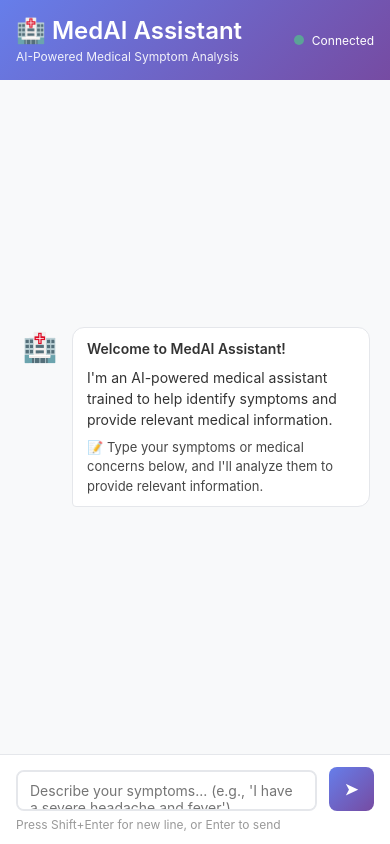
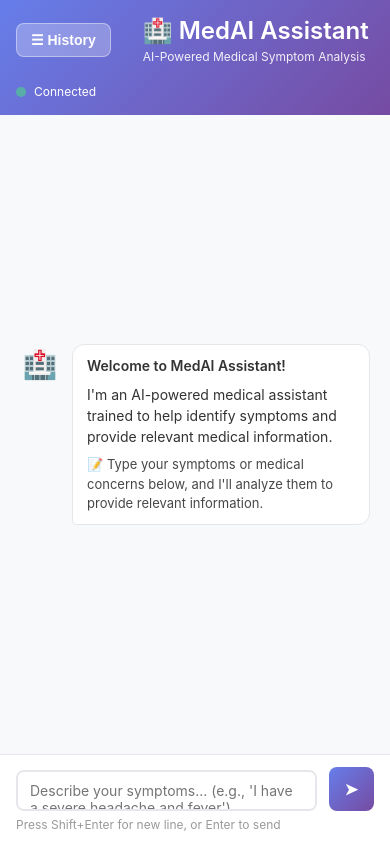
Before and after one commit to ulbsdenisr/Gen_MedAI, a Flask app: page / in a window 390 px wide. Run offline with Flask 3, Linux system fonts and the light colour scheme; data comes from the database, SQL or seed files in the repository.

Commit message:
Added Chat History in the UI

```diff
--- a/app.py
+++ b/app.py
@@ -40,7 +40,7 @@ def load_models():
     if nlp is None:
         try:
             import spacy
-            nlp = spacy.load("model/model_with_textcats")
+            nlp = spacy.load("model/model-best")
             print("✓ spaCy NER model loaded")
         except Exception as e:
             print(f"✗ Error loading NER model: {e}")
@@ -178,6 +178,73 @@ def load_chat():
     chat_manager.set_current_conversation(new_id)
     return jsonify({"status": "loaded"})
 
+@app.route('/api/get_chat/<conversation_id>', methods=['GET'])
+def get_chat(conversation_id):
+    """Get messages from a specific conversation"""
+    try:
+        from pathlib import Path
+        chat_file = Path('chats') / f"{conversation_id}.json"
+
+        if not chat_file.exists():
+            return jsonify({"error": "Chat not found"}), 404
+
+        with open(chat_file, 'r') as f:
+            chat_data = json.load(f)
+
+        # Handle both formats: list of messages and dict with messages key
+        if isinstance(chat_data, dict) and 'messages' in chat_data:
+            messages = chat_data['messages']
+        elif isinstance(chat_data, list):
+            messages = chat_data
+        else:
+            messages = []
+
+        return jsonify({"messages": messages})
+    except Exception as e:
+        print(f"Error retrieving chat: {e}")
+        return jsonify({"error": str(e)}), 500
+
+@app.route('/api/chat_history', methods=['GET'])
+def chat_history():
+    """Get list of all available chats"""
+    try:
+        from pathlib import Path
+        import os
+        chat_dir = Path('chats')
+        if not chat_dir.exists():
+            return jsonify({"chats": []})
+
+        # Get all JSON files in chats directory
+        chat_files = sorted(chat_dir.glob('*.json'), key=os.path.getmtime, reverse=True)
+        chats = []
+
+        for chat_file in chat_files:
+            try:
+                with open(chat_file, 'r') as f:
+                    chat_data = json.load(f)
+                    # Extract the conversation ID (filename without extension)
+                    conv_id = chat_file.stem
+                    # Get first message as preview
+                    preview = ""
+                    if isinstance(chat_data, list) and len(chat_data) > 0:
+                        first_msg = chat_data[0]
+                        if isinstance(first_msg, dict) and 'content' in first_msg:
+                            preview = first_msg['content'][:100]
+
+                    chats.append({
+                        "id": conv_id,
+                        "timestamp": chat_file.stat().st_mtime,
+                        "preview": preview
+                    })
+            except Exception as e:
+                print(f"Error reading chat file {chat_file}: {e}")
+                continue
+
+        return jsonify({"chats": chats})
+    except Exception as e:
+        print(f"Error fetching chat history: {e}")
+        return jsonify({"error": str(e)}), 500
+
 if __name__ == '__main__':
     print("\n🚀 Starting Medical AI Chat Interface...")
     print("📍 Open http://localhost:5000 in your browser")
--- a/static/script.js
+++ b/static/script.js
@@ -6,6 +6,16 @@ const loadingModal = document.getElementById('loadingModal');
 const statusIndicator = document.getElementById('statusIndicator');
 const statusText = document.getElementById('statusText');
 const statusDot = statusIndicator.querySelector('.status-dot');
+
+// Chat History Elements
+const chatHistorySidebar = document.getElementById('chatHistorySidebar');
+const chatHistoryList = document.getElementById('chatHistoryList');
+const historyToggleBtn = document.getElementById('historyToggleBtn');
+const closeSidebarBtn = document.getElementById('closeSidebarBtn');
+const newChatActionBtn = document.getElementById('newChatActionBtn');
+
+// Current conversation ID
+let currentConversationId = null;
 
 // Auto-resize textarea
 userInput.addEventListener('input', function() {
@@ -24,9 +34,26 @@ userInput.addEventListener('keydown', function(event) {
 // Send button click
 sendBtn.addEventListener('click', sendMessage);
 
+// Chat history events
+historyToggleBtn.addEventListener('click', () => {
+    chatHistorySidebar.classList.toggle('hidden');
+});
+
+closeSidebarBtn.addEventListener('click', () => {
+    chatHistorySidebar.classList.add('hidden');
+});
+
+newChatActionBtn.addEventListener('click', startNewChat);
+
 // Check connection status on load
 document.addEventListener('DOMContentLoaded', async () => {
+    // Sidebar is now visible by default
+    // if (window.innerWidth <= 768) {
+    //     chatHistorySidebar.classList.add('hidden');
+    // }
+
     await startNewChat();
+    await loadChatHistory();
     checkHealth();
 });
 
@@ -34,17 +61,151 @@ document.addEventListener('DOMContentLoaded', async () => {
 setInterval(checkHealth, 30000);
 
 /**
- * Check if backend is ready
+ * Start a new chat
  */
 async function startNewChat() {
     try {
-        await fetch('/api/new_chat', {
+        const response = await fetch('/api/new_chat', {
             method: 'POST'
         });
+        const data = await response.json();
+        currentConversationId = data.conversation_id;
+
+        // Clear chat messages
+        chatMessages.innerHTML = '';
+        chatMessages.innerHTML = `
+            <div class="message bot-message welcome-message">
+                <div class="message-avatar">🏥</div>
+                <div class="message-content">
+                    <p><strong>Welcome to MedAI Assistant!</strong></p>
+                    <p>I'm an AI-powered medical assistant trained to help identify symptoms and provide relevant medical information.</p>
+                    <p class="info-text">📝 Type your symptoms or medical concerns below, and I'll analyze them to provide relevant information.</p>
+                </div>
+            </div>
+        `;
+
+        // Reload chat history
+        await loadChatHistory();
+        closeSidebarBtn.click();
     } catch (error) {
         console.error('Failed to start new chat:', error);
     }
 }
+
+/**
+ * Load and display chat history
+ */
+async function loadChatHistory() {
+    try {
+        const response = await fetch('/api/chat_history');
+        const data = await response.json();
+
+        if (data.error) {
+            chatHistoryList.innerHTML = '<p style="padding: 16px; color: #999;">Error loading chat history</p>';
+            return;
+        }
+
+        const chats = data.chats || [];
+
+        if (chats.length === 0) {
+            chatHistoryList.innerHTML = '<p style="padding: 16px; color: #999; text-align: center;">No previous chats</p>';
+            return;
+        }
+
+        chatHistoryList.innerHTML = '';
+
+        chats.forEach(chat => {
+            const chatItem = document.createElement('div');
+            chatItem.className = 'chat-item';
+
+            // Format timestamp
+            const date = new Date(chat.timestamp * 1000);
+            const timeStr = date.toLocaleDateString() + ' ' + date.toLocaleTimeString([], {
+                hour: '2-digit',
+                minute: '2-digit'
+            });
+
+            chatItem.innerHTML = `
+                <div class="chat-item-time">${timeStr}</div>
+                <div class="chat-item-preview">${escapeHtml(chat.preview || 'No messages')}</div>
+            `;
+
+            // Mark current chat as active
+            if (chat.id === currentConversationId) {
+                chatItem.classList.add('active');
+            }
+
+            chatItem.addEventListener('click', () => loadExistingChat(chat.id));
+            chatHistoryList.appendChild(chatItem);
+        });
+    } catch (error) {
+        console.error('Error loading chat history:', error);
+        chatHistoryList.innerHTML = '<p style="padding: 16px; color: #999;">Error loading chats</p>';
+    }
+}
+
+/**
+ * Load an existing chat
+ */
+async function loadExistingChat(conversationId) {
+    try {
+        // First, set the current conversation on the backend
+        const response = await fetch('/api/load_chat', {
+            method: 'POST',
+            headers: {
+                'Content-Type': 'application/json'
+            },
+            body: JSON.stringify({ conversation_id: conversationId })
+        });
+
+        if (response.ok) {
+            currentConversationId = conversationId;
+
+            // Now fetch and display the messages
+            const messagesResponse = await fetch(`/api/get_chat/${conversationId}`);
+            const messagesData = await messagesResponse.json();
+
+            if (messagesResponse.ok && messagesData.messages) {
+                // Clear and display messages
+                chatMessages.innerHTML = '';
+
+                messagesData.messages.forEach(msg => {
+                    // msg can be format: {timestamp, role, message} or other formats
+                    const role = msg.role || 'bot';
+                    const content = msg.message || msg.content || '';
+
+                    // Parse if it's a JSON string response from AI
+                    let displayText = content;
+                    if (role === 'assistant' && typeof content === 'string') {
+                        try {
+                            const parsed = JSON.parse(content);
+                            displayAIResponse(parsed);
+                            return; // Skip the standard addMessage
+                        } catch (e) {
+                            // Not JSON, display as is
+                        }
+                    }
+
+                    addMessage(displayText, role);
+                });
+
+                await loadChatHistory();
+                closeSidebarBtn.click();
+            } else {
+                alert('Failed to load chat messages');
+            }
+        } else {
+            alert('Failed to load chat');
+        }
+    } catch (error) {
+        console.error('Error loading chat:', error);
+        alert('Error loading chat: ' + error.message);
+    }
+}
+
+/**
+ * Check if backend is ready
+ */
 async function checkHealth() {
     try {
         const response = await fetch('/api/health');
--- a/static/style.css
+++ b/static/style.css
@@ -14,11 +14,17 @@ body {
     overflow: hidden;
 }
 
-.chat-container {
+.app-container {
+    display: flex;
     width: 90%;
-    max-width: 800px;
+    max-width: 1200px;
     height: 90vh;
     max-height: 900px;
+    gap: 0;
+}
+
+.chat-container {
+    flex: 1;
     background: white;
     border-radius: 12px;
     box-shadow: 0 20px 60px rgba(0, 0, 0, 0.3);
@@ -27,14 +33,175 @@ body {
     overflow: hidden;
 }
 
+/* ============ Chat History Sidebar ============ */
+.chat-history-sidebar {
+    width: 280px;
+    background: white;
+    border-radius: 12px 0 0 12px;
+    box-shadow: 0 20px 60px rgba(0, 0, 0, 0.3);
+    display: flex;
+    flex-direction: column;
+    overflow: hidden;
+    margin-right: 0;
+    transform: translateX(0);
+    transition: transform 0.3s ease, width 0.3s ease;
+    position: relative;
+    z-index: 99;
+}
+
+.chat-history-sidebar:not(.hidden) {
+    transform: translateX(0);
+}
+
+.chat-history-sidebar.hidden {
+    transform: translateX(-100%);
+    width: 0;
+}
+
+.sidebar-header {
+    padding: 16px;
+    background: linear-gradient(135deg, #667eea 0%, #764ba2 100%);
+    color: white;
+    display: flex;
+    justify-content: space-between;
+    align-items: center;
+}
+
+.sidebar-header h3 {
+    font-size: 16px;
+    margin: 0;
+    font-weight: 600;
+}
+
+.close-sidebar-btn {
+    background: none;
+    border: none;
+    color: white;
+    font-size: 20px;
+    cursor: pointer;
+    padding: 0;
+    display: none;
+}
+
+.chat-history-list {
+    flex: 1;
+    overflow-y: auto;
+    padding: 12px;
+}
+
+.chat-item {
+    padding: 12px;
+    margin-bottom: 8px;
+    background: #f8f9fa;
+    border: 1px solid #e5e7eb;
+    border-radius: 8px;
+    cursor: pointer;
+    transition: all 0.2s ease;
+    border-left: 3px solid transparent;
+}
+
+.chat-item:hover {
+    background: #f0f1f3;
+    border-left-color: #667eea;
+}
+
+.chat-item.active {
+    background: #e8eaf6;
+    border-left-color: #667eea;
+    border: 1px solid #667eea;
+}
+
+.chat-item-time {
+    font-size: 12px;
+    color: #999;
+    margin-bottom: 4px;
+}
+
+.chat-item-preview {
+    font-size: 13px;
+    color: #333;
+    overflow: hidden;
+    text-overflow: ellipsis;
+    white-space: nowrap;
+}
+
+.loading-spinner {
+    display: flex;
+    justify-content: center;
+    align-items: center;
+    height: 100%;
+}
+
+.loading-spinner::after {
+    content: '';
+    width: 20px;
+    height: 20px;
+    border: 2px solid #e5e7eb;
+    border-top-color: #667eea;
+    border-radius: 50%;
+    animation: spin 0.6s linear infinite;
+}
+
+.new-chat-action-btn {
+    margin: 12px;
+    padding: 12px;
+    background: linear-gradient(135deg, #667eea 0%, #764ba2 100%);
+    color: white;
+    border: none;
+    border-radius: 8px;
+    cursor: pointer;
+    font-size: 14px;
+    font-weight: 600;
+    transition: transform 0.2s;
+}
+
+.new-chat-action-btn:hover {
+    transform: translateY(-2px);
+}
+
+.history-toggle-btn {
+    background: rgba(255, 255, 255, 0.25) !important;
+    border: 1px solid rgba(255, 255, 255, 0.4);
+    font-size: 14px;
+    cursor: pointer;
+    color: white;
+    padding: 8px 14px;
+    margin-right: 12px;
+    display: flex !important;
+    align-items: center;
+    gap: 6px;
+    border-radius: 8px;
+    transition: background 0.2s;
+    font-weight: 600;
+    white-space: nowrap;
+    flex-shrink: 0;
+}
+
+.history-toggle-btn:hover {
+    background: rgba(255, 255, 255, 0.35) !important;
+}
+
+.history-toggle-btn span {
+    display: flex;
+    align-items: center;
+    gap: 6px;
+}
+
 /* ============ Header ============ */
 .chat-header {
     background: linear-gradient(135deg, #667eea 0%, #764ba2 100%);
     color: white;
-    padding: 20px;
+    padding: 16px 20px;
     display: flex;
     justify-content: space-between;
     align-items: center;
+    gap: 20px;
+    flex-wrap: wrap;
+}
+
+.header-content {
+    flex: 1;
+    min-width: 200px;
 }
 
 .header-content h1 {
@@ -348,11 +515,31 @@ body {
 
 /* ============ Responsive Design ============ */
 @media (max-width: 768px) {
+    .app-container {
+        width: 100%;
+        height: 100vh;
+        max-height: 100vh;
+    }
+
     .chat-container {
         width: 100%;
         height: 100vh;
         max-height: 100vh;
         border-radius: 0;
+    }
+
+    .chat-history-sidebar {
+        position: absolute;
+        left: 0;
+        top: 0;
+        height: 100%;
+        border-radius: 0;
+        z-index: 100;
+        box-shadow: 2px 0 10px rgba(0, 0, 0, 0.2);
+    }
+
+    .close-sidebar-btn {
+        display: block;
     }
 
     .chat-header {
@@ -391,4 +578,14 @@ body {
     .send-btn {
         padding: 10px 16px;
     }
+
+    .chat-history-sidebar {
+        width: 100%;
+    }
 }
+
+@media (min-width: 769px) {
+    .chat-history-sidebar {
+        transform: translateX(0);
+    }
+}
--- a/templates/index.html
+++ b/templates/index.html
@@ -4,12 +4,29 @@
     <meta charset="UTF-8">
     <meta name="viewport" content="width=device-width, initial-scale=1.0">
     <title>MedAI - Medical Assistant Chat</title>
-    <link rel="stylesheet" href="{{ url_for('static', filename='style.css') }}">
+    <link rel="stylesheet" href="{{ url_for('static', filename='style.css') }}?v=3">
 </head>
 <body>
+    <div class="app-container">
+        <!-- Chat History Sidebar -->
+        <div class="chat-history-sidebar" id="chatHistorySidebar">
+            <div class="sidebar-header">
+                <h3>📋 Chat History</h3>
+                <button class="close-sidebar-btn" id="closeSidebarBtn" title="Close sidebar">✕</button>
+            </div>
+            <div class="chat-history-list" id="chatHistoryList">
+                <div class="loading-spinner"></div>
+            </div>
+            <button class="new-chat-action-btn" id="newChatActionBtn">+ New Chat</button>
+        </div>
+
+        <!-- Main Chat Container -->
         <div class="chat-container">
             <!-- Header -->
             <div class="chat-header">
+                <button class="history-toggle-btn" id="historyToggleBtn" title="Toggle chat history">
+                    <span>☰ History</span>
+                </button>
                 <div class="header-content">
                     <h1>🏥 MedAI Assistant</h1>
                     <p>AI-Powered Medical Symptom Analysis</p>
@@ -48,6 +65,7 @@
                 <p class="input-hint">Press Shift+Enter for new line, or Enter to send</p>
             </div>
         </div>
+    </div>
 
     <!-- Loading Indicator Modal -->
     <div id="loadingModal" class="loading-modal hidden">
@@ -55,6 +73,6 @@
         <p>Analyzing symptoms...</p>
     </div>
 
-    <script src="{{ url_for('static', filename='script.js') }}"></script>
+    <script src="{{ url_for('static', filename='script.js') }}?v=3"></script>
 </body>
 </html>
```
Also changed, not shown: chat_exports/20260320105937.json (added, +15 -0 lines), chat_exports/20260320110501.json (added, +25 -0 lines), chat_exports/20260320112339.json (added, +15 -0 lines), chat_exports/20260320112541.json (added, +45 -0 lines), chat_exports/20260326221655.json (added, +15 -0 lines), chat_exports/20260326222220.json (added, +25 -0 lines), chats/20260326222220.json (added, +25 -0 lines). Lines whose indentation alone changed are shown as unchanged.
